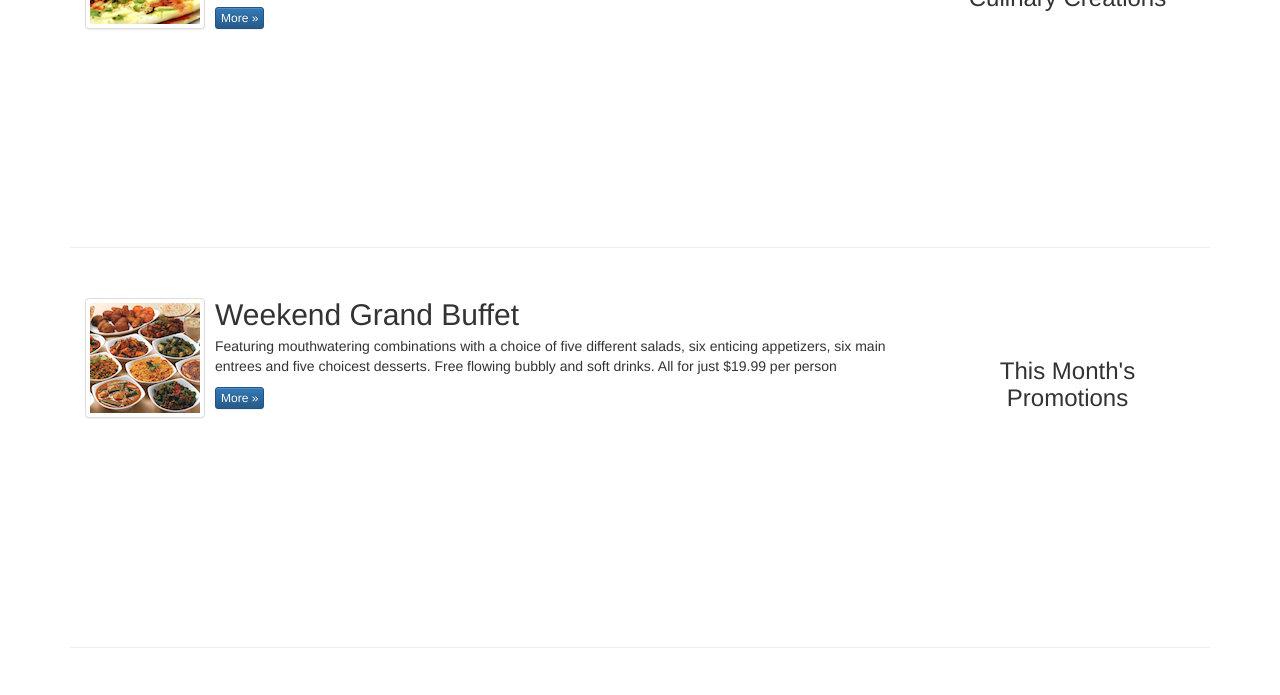
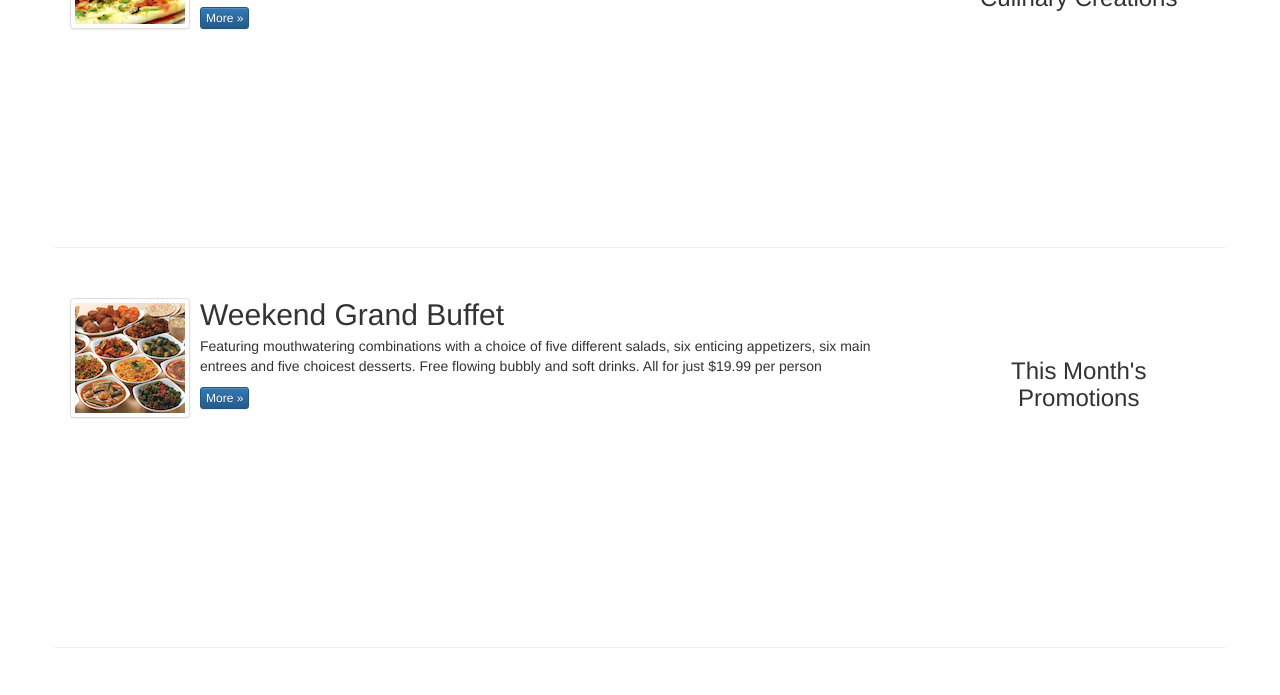
Before and after one commit to madhaviyamani/profile, a website: page index.html in a window 1280 px wide. Shown: the part 561-1256 px from the top of the page. Drawn offline with nearby package versions, Linux system fonts and the light colour scheme; files that its build step writes are made by us from their sources.

Commit message:
version1.0

```diff
--- a/index.html
+++ b/index.html
@@ -8,12 +8,12 @@
     <meta name="viewport" content="width=device-width, initial-scale=1">
 
     <title>WELCOME TO YOUR DELICOUS RESTARUANT</title>
-    <link href="styles/mystyles.css" rel="stylesheet">
-    <link href="../bower_components/bootstrap/dist/css/bootstrap.min.css" rel="stylesheet">
-    <link href="../bower_components/bootstrap/dist/css/bootstrap-theme.min.css" rel="stylesheet">
-    <link href="../bower_components/font-awesome/css/font-awesome.min.css" rel="stylesheet">
+    <link href="styles/mystles.css" rel="stylesheet">
+    <link href="bower_components/bootstrap/dist/css/bootstrap.min.css" rel="stylesheet">
+    <link href="bower_components/bootstrap/dist/css/bootstrap-theme.min.css" rel="stylesheet">
+    <link href="bower_components/font-awesome/css/font-awesome.min.css" rel="stylesheet">
     <link href="styles/bootstrap-social.css" rel="stylesheet">
-    <link rel="stylesheet" href="css/mystles.css">
+
 </head>
 
 <body>
@@ -221,8 +221,8 @@
     </footer>
     <script src="https://ajax.googleapis.com/ajax/libs/jquery/1.12.4/jquery.min.js"></script>
 
-    <script src="../bower_components/angular/angular.min.js"></script>
-    <script src="../bower_components/bootstrap/dist/js/bootstrap.min.js"></script>
+    <script src="bower_components/angular/angular.min.js"></script>
+    <script src="bower_components/bootstrap/dist/js/bootstrap.min.js"></script>
 
 
 </body>
```
Also changed, not shown: aboutus.html (+8 -7 lines), contactus.html (+9 -8 lines), menu.html (+7 -7 lines).
